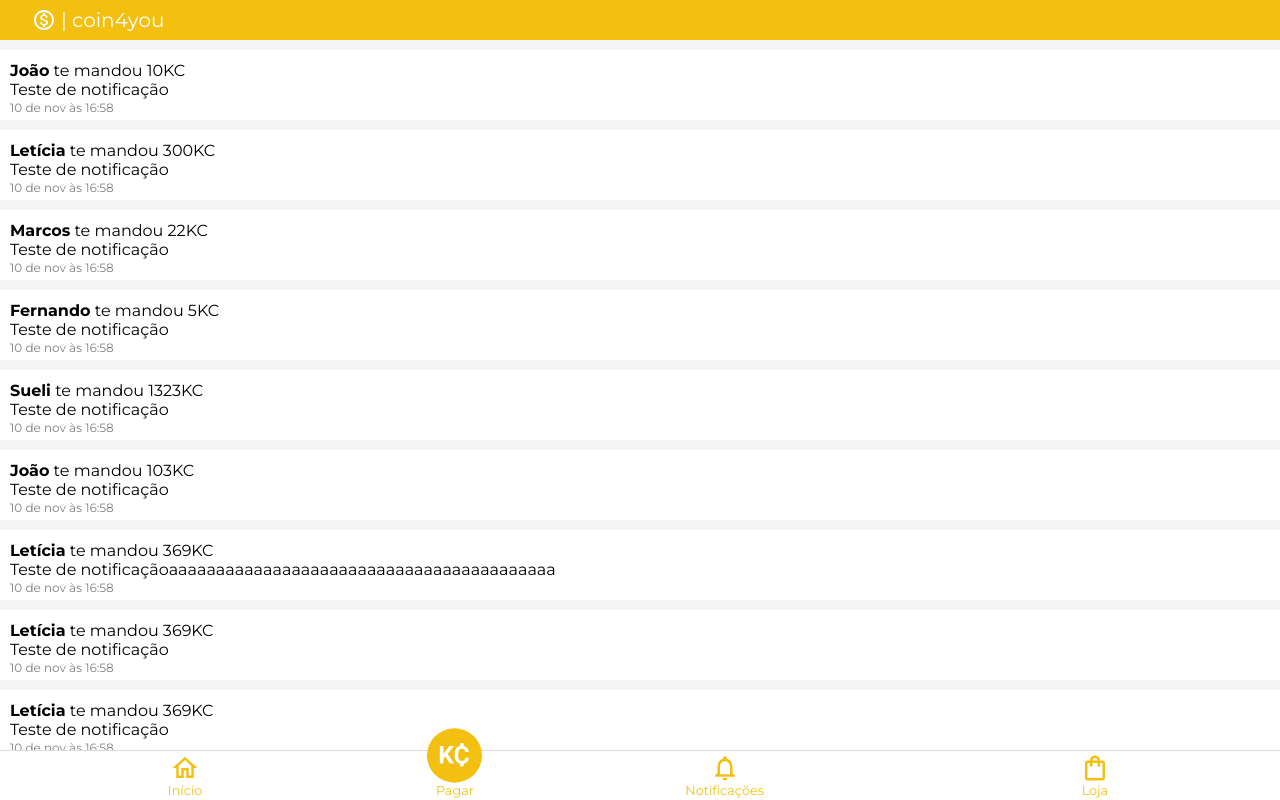
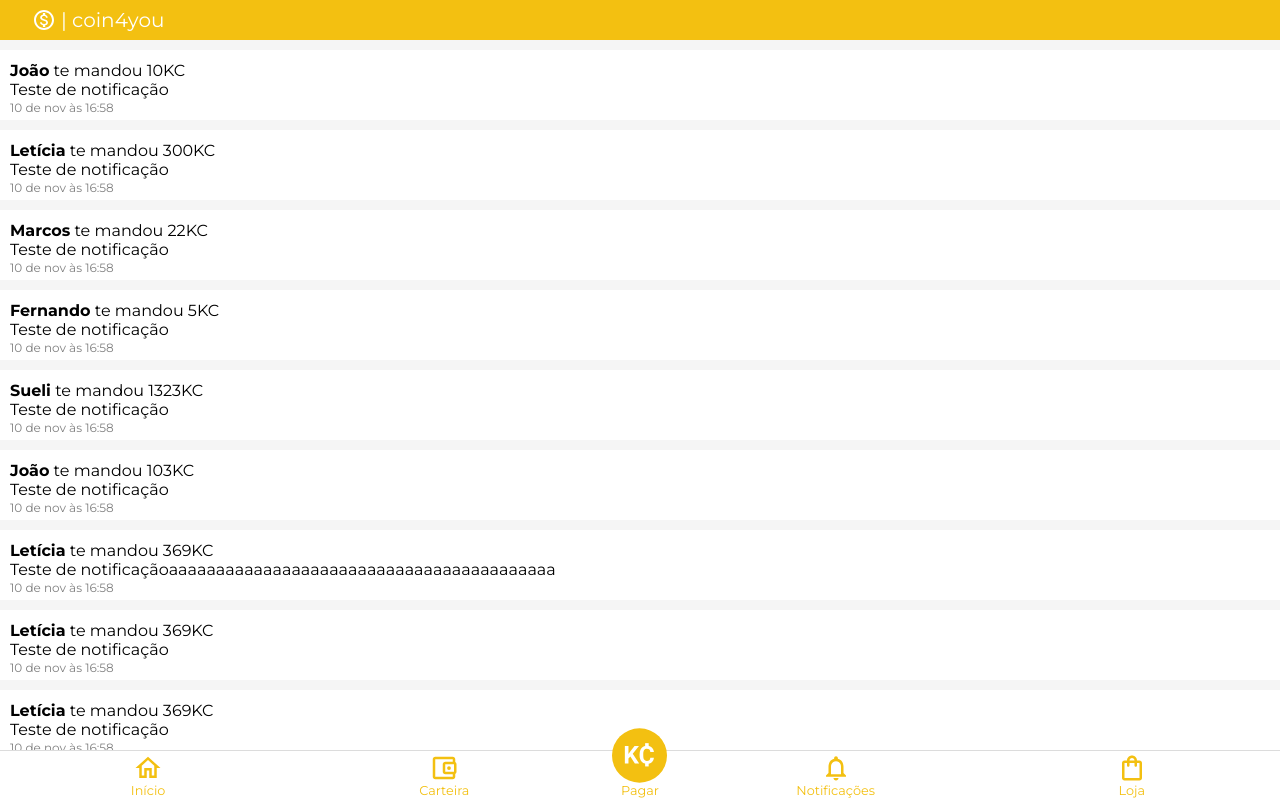
Before and after one commit to kaiquegimenez/coin4you-front, a Vue app: page /notifications in a window 1280 px wide. Built offline with nearby package versions, Linux system fonts and the light colour scheme; sample sign-in values are in the browser's storage.

Commit message:
feat: ajustes na hora de fazer a transferencia

```diff
--- a/src/components/Footer.vue
+++ b/src/components/Footer.vue
@@ -4,10 +4,10 @@
         <img src="../assets/icons/home.svg" width="30px" height="30px" alt="">
         Início
       </div>
-      <!-- <div class="footer__icon">
+      <div class="footer__icon">
         <img src="../assets/icons/wallet.svg" width="30px" height="30px" alt="">
         Carteira
-      </div> -->
+      </div>
       <div class="footer__pay">
         <img src="../assets/icons/kriptocoin.svg" alt="">
         Pagar
--- a/src/views/Home.vue
+++ b/src/views/Home.vue
@@ -103,6 +103,7 @@ import Header from "../components/Header.vue";
 import DialogEdit from '../components/DialogEdit.vue';
 import Toast from '../components/Toast.vue'
 import api from "../api";
+import moment from 'moment'
 export default {
   components: {
     ListPersons,
@@ -206,7 +207,7 @@ export default {
       this.$store.dispatch('toast/changeType', type)
     },
     confirmTransfer(value, description) {
-      return api.post("https://back-coin.herokuapp.com/coins/transfer", {idDestino: this.person.id, valor: parseInt(value), idUser: this.user.id})
+      return api.post("http://localhost:3000/coins/transfer", {idDestino: this.person.id, valor: parseInt(value), idUser: this.user.id, notificacao: description, enviadoEm: moment()})
         .then((res) => {
           if (res.data.success) {
             this.toast('Transferencia realizada com sucesso!', 'success')
--- a/src/views/Notifications.vue
+++ b/src/views/Notifications.vue
@@ -84,7 +84,8 @@ export default {
 <style lang="scss" scoped>
   .body-container {
     height: calc(100vh - 90px);
-    overflow: auto;
+    overflow-x: hidden;
+    overflow-y: auto;
   }
   ::-webkit-scrollbar {
     width: 5px;
```
